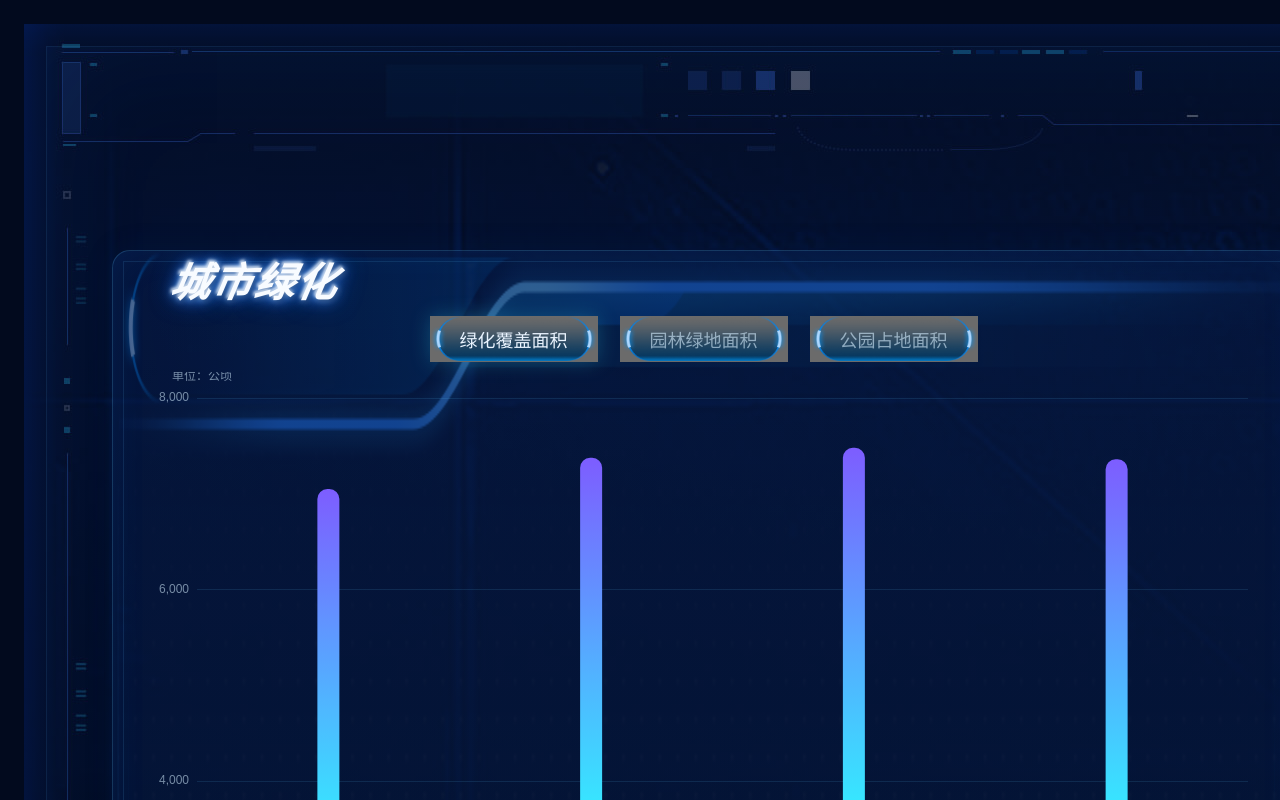
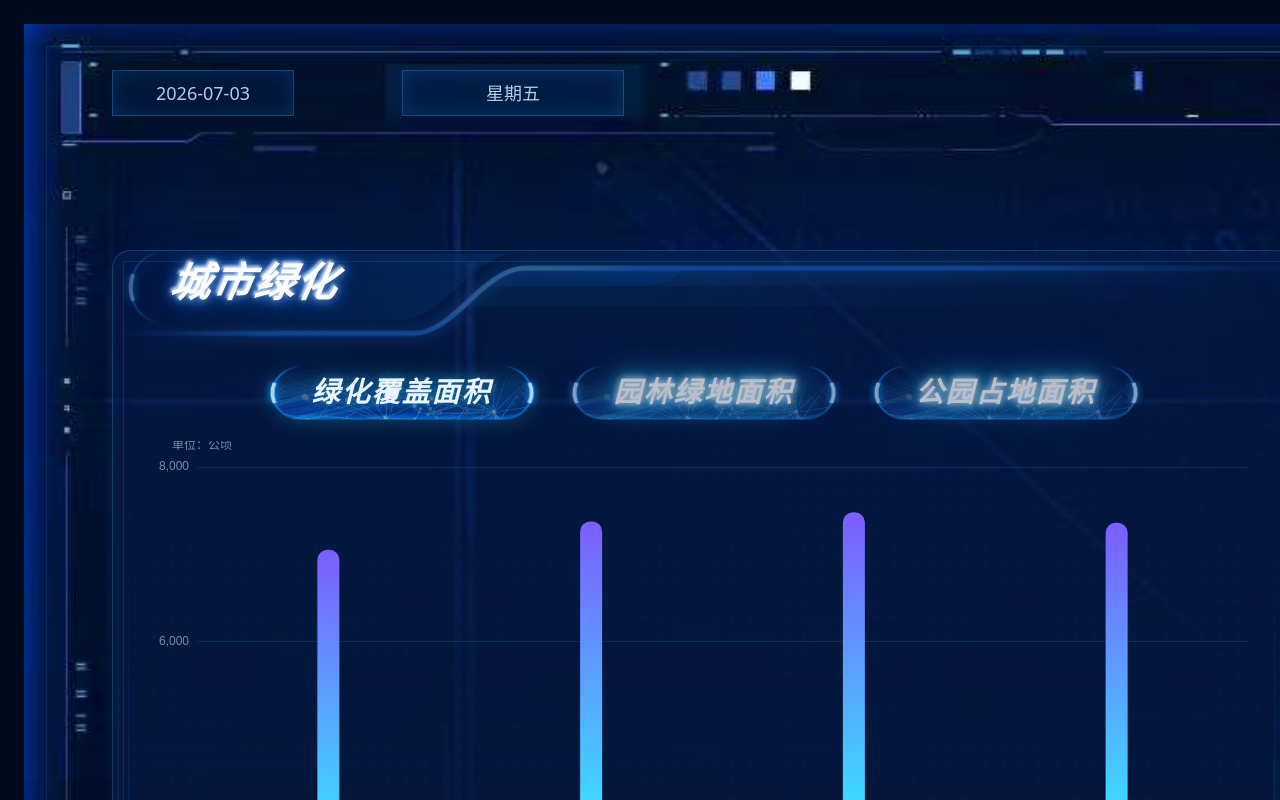
Before and after one commit to yzy-n/dash, a Vue app: page / in a window 1280 px wide. Built offline with nearby package versions, Linux system fonts and the light colour scheme.

Commit message:
feat(dash): 完善仪表盘页面，添加标签切换与优化头部展示  - 更新背景与标签页图片资源 - 拆分头部时间展示为日期、星期和时分秒 - 为多个数据面板添加标签切换功能 - 优化UI样式与整体布局细节

```diff
--- a/src/views/screens/dash/index.vue
+++ b/src/views/screens/dash/index.vue
@@ -6,15 +6,19 @@
         :style="{
           width: `${designWidth}px`,
           height: `${designHeight}px`,
-          backgroundImage: `linear-gradient(rgba(4, 14, 42, 0.72), rgba(2, 9, 28, 0.78)), url(${bgUrl})`
+          backgroundImage: `url(${bgUrl})`
         }"
       >
         <header class="header">
-          <div class="header-side header-side-right">
+          <div class="header-side header-side-left">
             <span class="header-chip">{{ timeText }}</span>
+            <span class="header-chip2">{{ weekText }}</span>
           </div>
           <div class="brand">城 市 管 理</div>
-          <div class="header-side"></div>
+          <div class="header-side header-side-right">
+            <span class="header-chip3">北京时间</span>
+            <span class="header-chip4">{{ hmsText }}</span>
+          </div>
         </header>
 
         <section class="body">
@@ -57,9 +61,18 @@ onBeforeUnmount(() => {
 const timeText = computed(() => {
   const d = now.value
   const pad = (n: number) => String(n).padStart(2, '0')
-  return `${d.getFullYear()}-${pad(d.getMonth() + 1)}-${pad(d.getDate())} ${pad(d.getHours())}:${pad(
-    d.getMinutes()
-  )}:${pad(d.getSeconds())}`
+  return `${d.getFullYear()}-${pad(d.getMonth() + 1)}-${pad(d.getDate())}`
+})
+
+const weekText = computed(() => {
+  const list = ['星期日', '星期一', '星期二', '星期三', '星期四', '星期五', '星期六']
+  return list[now.value.getDay()]
+})
+
+const hmsText = computed(() => {
+  const d = now.value
+  const pad = (n: number) => String(n).padStart(2, '0')
+  return `${pad(d.getHours())}:${pad(d.getMinutes())}:${pad(d.getSeconds())}`
 })
 </script>
 
@@ -122,13 +135,36 @@ const timeText = computed(() => {
   gap: 16px;
 }
 
+.header-side-left {
+  justify-content: flex-start;
+  margin-top: -100px;
+}
+
 .header-side-right {
   justify-content: flex-end;
+  margin-top: -100px;
 }
 
 .header-chip {
+  width: 140px;
   height: 44px;
   padding: 0 20px;
+  display: inline-flex;
+  align-items: center;
+  justify-content: center;
+  border: 1px solid rgba(78, 184, 255, 0.3);
+  background: rgba(5, 26, 66, 0.55);
+  box-shadow: inset 0 0 20px rgba(36, 152, 255, 0.18);
+  font-size: 18px;
+  color: rgba(209, 234, 255, 0.88);
+}
+
+.header-chip2 {
+  width: 140px;
+  justify-content: center;
+  margin-left: 92px;
+  height: 44px;
+  padding: 0 40px;
   display: inline-flex;
   align-items: center;
   border: 1px solid rgba(78, 184, 255, 0.3);
@@ -137,20 +173,46 @@ const timeText = computed(() => {
   font-size: 18px;
   color: rgba(209, 234, 255, 0.88);
 }
-
+.header-chip3 {
+  width: 140px;
+  justify-content: center;
+  margin-left: 55px;
+  height: 44px;
+  padding: 0 40px;
+  display: inline-flex;
+  align-items: center;
+  border: 1px solid rgba(78, 184, 255, 0.3);
+  background: rgba(5, 26, 66, 0.55);
+  box-shadow: inset 0 0 20px rgba(36, 152, 255, 0.18);
+  font-size: 18px;
+  color: rgba(209, 234, 255, 0.88);
+}
+.header-chip4 {
+  width: 140px;
+  justify-content: center;
+  margin-left: 55px;
+  height: 44px;
+  padding: 0 40px;
+  display: inline-flex;
+  align-items: center;
+  border: 1px solid rgba(78, 184, 255, 0.3);
+  background: rgba(5, 26, 66, 0.55);
+  box-shadow: inset 0 0 20px rgba(36, 152, 255, 0.18);
+  font-size: 18px;
+  color: rgba(209, 234, 255, 0.88);
+}
 .brand {
   justify-self: center;
   padding: 0 100px;
+  margin-top: -80px;
   height: 66px;
   display: inline-flex;
   align-items: center;
-  font-size: 38px;
-  letter-spacing: 20px;
+  font-size: 88px;
+  letter-spacing: 40px;
   font-weight: 800;
   color: #eef8ff;
   text-shadow: 0 0 20px rgba(57, 170, 255, 0.55);
-  border-top: 2px solid rgba(83, 188, 255, 0.4);
-  border-bottom: 2px solid rgba(83, 188, 255, 0.25);
 }
 
 .body {
--- a/src/views/screens/dash/parts/DashLeft.vue
+++ b/src/views/screens/dash/parts/DashLeft.vue
@@ -15,7 +15,19 @@ const greeningTabs: Array<{ key: GreeningTabKey; label: string }> = [
   { key: 'garden', label: '园林绿地面积' },
   { key: 'park', label: '公园占地面积' }
 ]
-
+const greeningTabs2: Array<{ key: GreeningTabKey; label: string }> = [
+  { key: 'cover', label: '人均绿地面积' },
+  { key: 'garden', label: '建成区绿地面积' }
+]
+const greeningTabs3: Array<{ key: GreeningTabKey; label: string }> = [
+  { key: 'cover', label: '清扫道路面积' },
+  { key: 'garden', label: '生活垃圾清运量' },
+  { key: 'park', label: '公厕数' }
+]
+const greeningTabs4: Array<{ key: GreeningTabKey; label: string }> = [
+  { key: 'cover', label: '十佳口袋公园' },
+  { key: 'garden', label: '修建中口袋公园' }
+]
 const activeGreeningTab = ref<GreeningTabKey>('cover')
 
 const pocketParks = [
@@ -52,7 +64,19 @@ const pocketParks = [
         </div>
 
         <div class="section section--bottom">
-          <div class="panel-title">人口密度</div>
+          <div class="tabs">
+            <button
+              v-for="item in greeningTabs2"
+              :key="item.key"
+              type="button"
+              class="tab"
+              :class="{ 'tab--active': activeGreeningTab === item.key }"
+              :style="{ backgroundImage: `url(${tabBgUrl})` }"
+              @click="activeGreeningTab = item.key"
+            >
+              {{ item.label }}
+            </button>
+          </div>
           <div class="panel-chart"><PopulationDensityLineChart /></div>
         </div>
       </div>
@@ -61,6 +85,19 @@ const pocketParks = [
     <div class="col">
       <div class="panel">
         <div class="panel-title">环卫清扫</div>
+        <div class="tabs">
+          <button
+            v-for="item in greeningTabs3"
+            :key="item.key"
+            type="button"
+            class="tab"
+            :class="{ 'tab--active': activeGreeningTab === item.key }"
+            :style="{ backgroundImage: `url(${tabBgUrl})` }"
+            @click="activeGreeningTab = item.key"
+          >
+            {{ item.label }}
+          </button>
+        </div>
         <div class="panel-chart"><SanitationSweepChart /></div>
       </div>
 
@@ -78,6 +115,19 @@ const pocketParks = [
 
       <div class="panel">
         <div class="panel-title">口袋公园</div>
+        <div class="tabs">
+          <button
+            v-for="item in greeningTabs4"
+            :key="item.key"
+            type="button"
+            class="tab"
+            :class="{ 'tab--active': activeGreeningTab === item.key }"
+            :style="{ backgroundImage: `url(${tabBgUrl})` }"
+            @click="activeGreeningTab = item.key"
+          >
+            {{ item.label }}
+          </button>
+        </div>
         <div class="table table--3">
           <div class="table-row head">
             <span>排名</span>
@@ -146,6 +196,8 @@ const pocketParks = [
 
 .panel--full {
   flex: 1;
+  background-size: 100% auto;
+  background-position: top center;
 }
 
 .section {
@@ -195,24 +247,45 @@ const pocketParks = [
   display: flex;
   justify-content: center;
   gap: 22px;
-  margin: 6px 0 10px;
+  margin: 55px 0 20px;
 }
 
 .tab {
-  height: 46px;
-  padding: 0 30px;
+  height: 56px;
+  min-width: 280px;
+  padding: 0 38px;
   border: none;
+  outline: none;
+  background-color: transparent;
+  appearance: none;
+  -webkit-appearance: none;
   background-repeat: no-repeat;
   background-position: center;
   background-size: 100% 100%;
-  color: rgba(214, 238, 255, 0.6);
-  font-size: 18px;
+  color: rgba(214, 238, 255, 0.52);
+  font-size: 28px;
+  font-weight: 700;
+  line-height: 56px;
+  text-align: center;
   cursor: pointer;
+  opacity: 0.72;
+  filter: saturate(0.85);
+  font-family: 'Noto Sans SC', 'Microsoft YaHei', sans-serif;
+  font-style: italic;
+  color: #ffffff;
+  text-shadow:
+    0 0 6px #fff,
+    0 0 12px #7cf,
+    0 0 24px #0cf,
+    0 0 40px #00a8ff;
+  letter-spacing: 2px;
 }
 
 .tab--active {
   color: #eaf4ff;
-  filter: drop-shadow(0 0 10px rgba(54, 232, 255, 0.22));
+  opacity: 1;
+  filter: drop-shadow(0 0 10px rgba(54, 232, 255, 0.28));
+  text-shadow: 0 0 10px rgba(54, 232, 255, 0.28);
 }
 
 .panel-chart {
```
Also changed, not shown: src/assets/img/bg.jpg, src/assets/img/tabBg.png.
